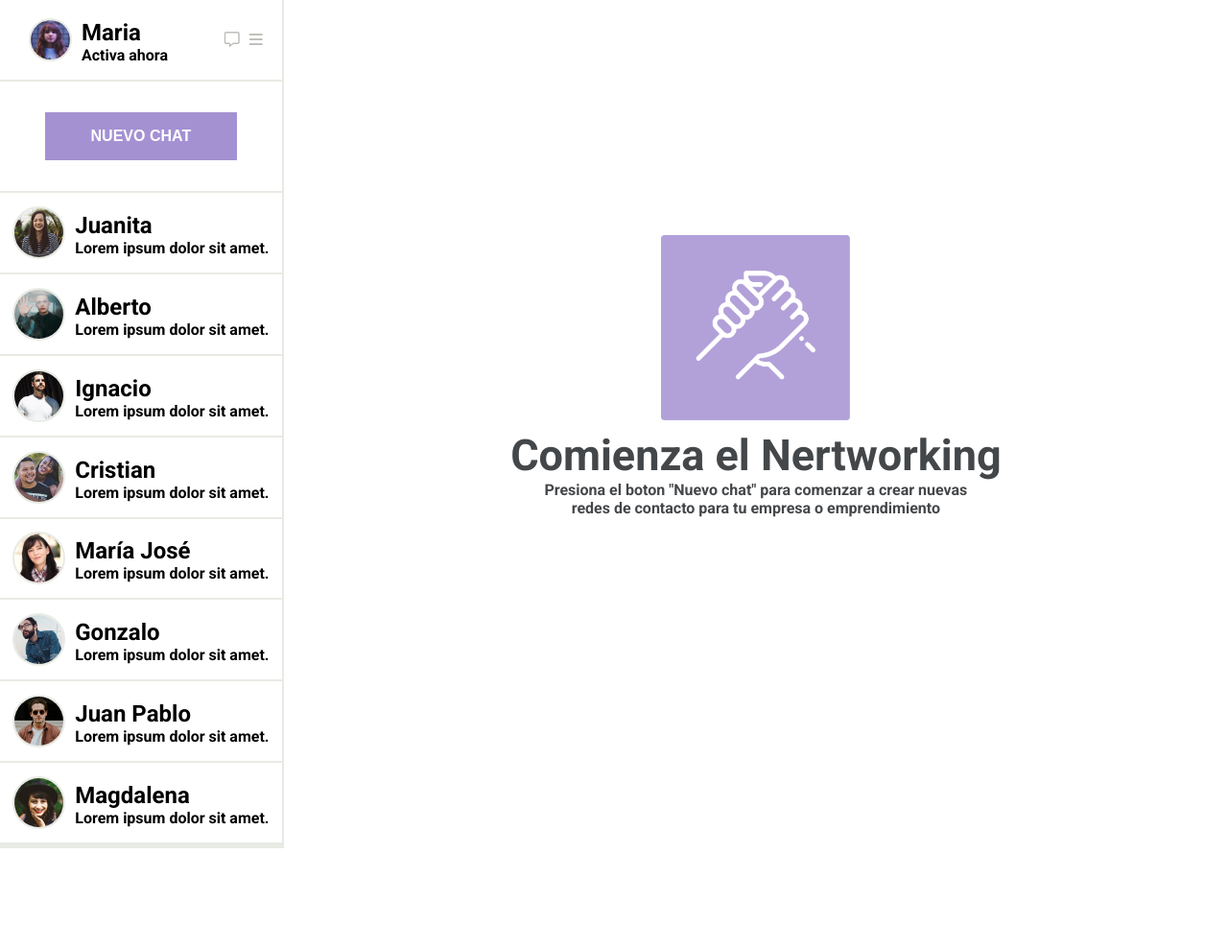
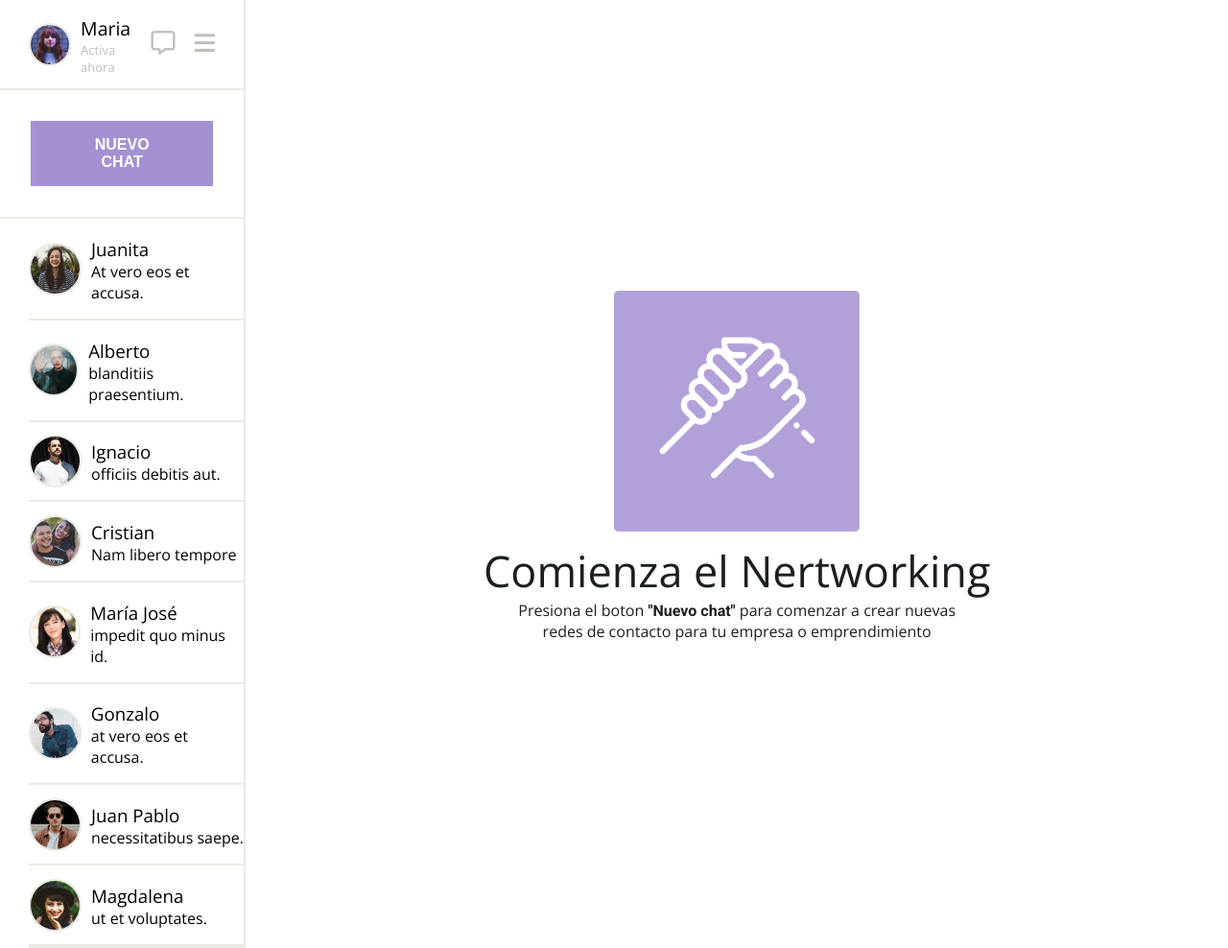
Before and after one commit to AegonOne1/DesafioLatamChat, a plain HTML site: page index.html in a window 1280 px wide. Shown: the whole page at 96% size. Before the commit the page ends 884 px from the top, so only its background shows below. Drawn offline with nearby package versions, Linux system fonts and the light colour scheme.

Commit message:
final teaser status

```diff
--- a/assets/css/style.css
+++ b/assets/css/style.css
@@ -8,17 +8,18 @@
     --darkJungle: #1B1F21;
     --outerSpace: #444749;
     --oldSilver: #828485;
+    --400: 'Open Sans', sans-serif;
+    --700: 'Roboto', sans-serif;
 }
 
 body{
-    font-family: 'Open Sans', sans-serif;
-    font-family: 'Roboto', sans-serif;
     margin: 0;
     padding: 0;
 }
 
-h2{
+h2, h3{
     margin-bottom: 0;
+    font-weight: 400;
 }
 p{
     margin-top: 0;
@@ -36,7 +37,7 @@ p{
 .sidebar{
     display: flex;
     flex-direction: column;
-    flex-basis: 30%;
+    flex-basis: 25%;
     border-right: solid var(--platinum) 2px;
 }
 
@@ -66,6 +67,13 @@ p{
 .profile{
     margin-left: 10px;
     padding: 0;
+    font-size: small;
+    font-weight: 400;
+    font-family: var(--400);
+}
+
+.profile p{
+    color: var(--gray);
 }
 
 .icons{
@@ -74,10 +82,15 @@ p{
     align-items: center;
     margin-right: 20px;
     justify-content: space-between;
+    font-size: 25px;
 }
 
 .message{
-    margin-right: 10px;
+    margin-right: 20px;
+}
+
+.menu{
+    padding-right: 10px;
 }
 
 .butonFrame{
@@ -106,10 +119,11 @@ p{
 }
 
 .list{
-    list-style-type: none;
-    margin: 0;
+    display: flex;
+    flex-direction: column;
+    margin-left: 30px;
     padding: 0;
-    flex-basis: 100%;
+    flex-basis: 80%;
     background-color: var(--white);
     text-align: center;
     border-bottom: solid var(--platinum) 2px;
@@ -117,8 +131,8 @@ p{
 
 .setupContact{
     display: flex;
-    justify-content: center;
     align-items: center;
+    text-align: center;
     border-bottom: solid var(--platinum) 2px;
 }
 
@@ -136,12 +150,14 @@ p{
     flex-direction: column;
     text-align: start;
     margin-left: 10px;
+    font-size: 16px;
+    font-weight: 400;
+    font-family: var(--400);
 }
 .content{
     display: flex;
     flex-direction: column;
     width: 100vw;
-    height: 100vh;
     justify-content: center;
     align-items: center;
     align-content: flex-end;
@@ -149,20 +165,30 @@ p{
 
 .content h1{
     font-size: 45px;
+    font-family: var(--400);
     margin-top: 10px;
     font-weight: 400;
-    color: var(--outerSpace);
+    color: var(--darkJungle);
     margin-bottom: 0;
 }
 
 .content p{
     font-size: 16px;
+    font-family: var(--400);
     text-align: center;
-    color: var(--outerSpace);
+    color: var(--darkJungle);
     text-decoration: none;
 }
 
+.content span{
+    font-size: 16px;
+    font-family: var(--700);
+    font-weight: 700;
+    text-align: center;
+    color: var(--darkJungle);
+}
+
 .hero{
-    width: 20%;
+    width: 25%;
     height: auto;
 }
--- a/index.html
+++ b/index.html
@@ -43,58 +43,57 @@
           <div class="setupContact">
             <img class="imgContact" src="assets/imgs/Juanuta.jpg" alt="user image" />
             <div class="profileContact">
-              <h2>Juanita</h2>
-              <p>Lorem ipsum dolor sit amet.</p>
+              <h3>Juanita</h3>
+              <p>At vero eos et accusa.</p>
             </div>
           </div>
-          <div class="list">
           <div class="setupContact">
             <img class="imgContact" src="assets/imgs/Alberto.jpg" alt="user image" />
             <div class="profileContact">
-              <h2>Alberto</h2>
-              <p>Lorem ipsum dolor sit amet.</p>
+              <h3>Alberto</h3>
+              <p>blanditiis praesentium.</p>
             </div>
           </div>
           <div class="setupContact">
             <img class="imgContact" src="assets/imgs/Ignacio.jpg" alt="user image" />
             <div class="profileContact">
-              <h2>Ignacio</h2>
-              <p>Lorem ipsum dolor sit amet.</p>
+              <h3>Ignacio</h3>
+              <p>officiis debitis aut.</p>
             </div>
           </div>
           <div class="setupContact">
             <img class="imgContact" src="assets/imgs/Cristian.jpg" alt="user image" />
             <div class="profileContact">
-              <h2>Cristian</h2>
-              <p>Lorem ipsum dolor sit amet.</p>
+              <h3>Cristian</h3>
+              <p>Nam libero tempore</p>
             </div>
           </div>
           <div class="setupContact">
             <img class="imgContact" src="assets/imgs/Cote.jpg" alt="user image" />
             <div class="profileContact">
-              <h2>María José</h2>
-              <p>Lorem ipsum dolor sit amet.</p>
+              <h3>María José</h3>
+              <p>impedit quo minus id.</p>
             </div>
           </div>
           <div class="setupContact">
             <img class="imgContact" src="assets/imgs/shalo.jpg" alt="user image" />
             <div class="profileContact">
-              <h2>Gonzalo</h2>
-              <p>Lorem ipsum dolor sit amet.</p>
+              <h3>Gonzalo</h3>
+              <p>at vero eos et accusa.</p>
             </div>
           </div>
           <div class="setupContact">
             <img class="imgContact" src="assets/imgs/JP.jpg" alt="user image" />
             <div class="profileContact">
-              <h2>Juan Pablo</h2>
-              <p>Lorem ipsum dolor sit amet.</p>
+              <h3>Juan Pablo</h3>
+              <p>necessitatibus saepe.</p>
             </div>
           </div>
           <div class="setupContact">
             <img class="imgContact" src="assets/imgs/Magdalerna.jpg" alt="user image" />
             <div class="profileContact">
-              <h2>Magdalena</h2>
-              <p>Lorem ipsum dolor sit amet.</p>
+              <h3>Magdalena</h3>
+              <p>ut et voluptates.</p>
             </div>
           </div>
         </div>
```
